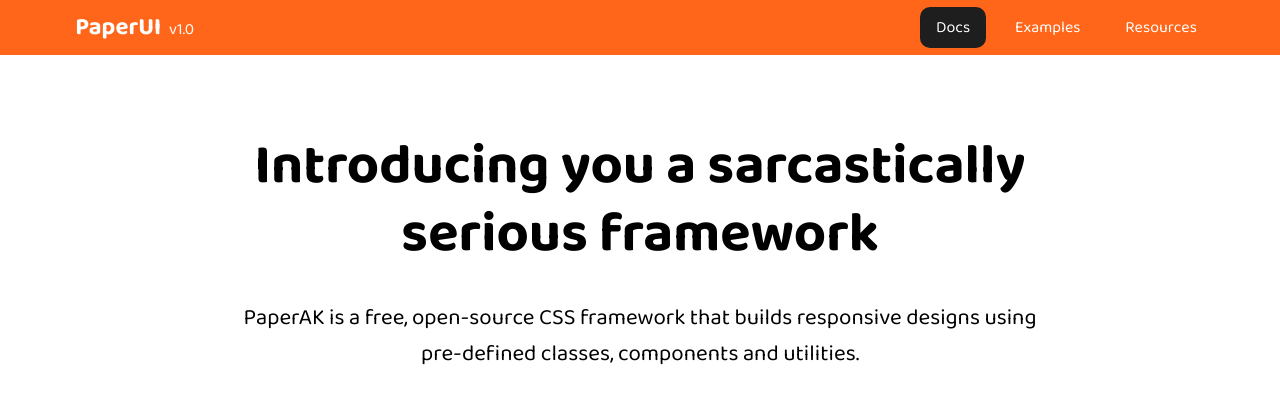
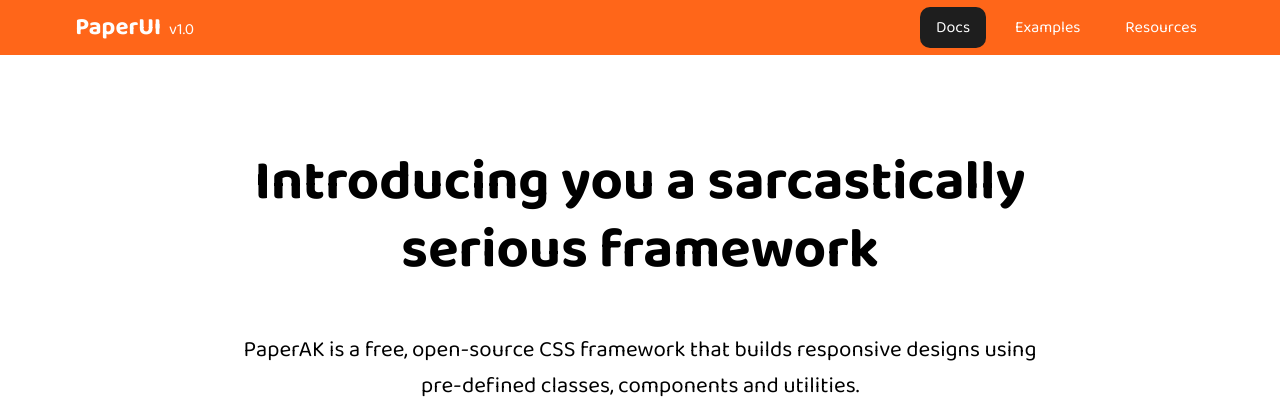
Before and after one commit to sakshamAK/component-library, a plain HTML site: page index.html in a window 1280 px wide. Shown: the top 414 px of the page. Drawn offline with Linux system fonts and the light colour scheme.

Commit message:
style: alignment imporved

```diff
--- a/style.css
+++ b/style.css
@@ -23,12 +23,15 @@
 .intro-title {
     font-size: calc(1.5rem + 2.5vw);
     line-height: 1.2em;
+    padding: 2vh;
     text-align: center;
+    margin-top: calc(1rem + 1vw);
 }
 
 .intro-subtitle {
     font-size: calc(1rem + 0.5vw);
     text-align: center;
+    /* padding:0 clamp(1rem, 1.5rem + 1vw, 3rem); */
 }
 
 .nav {
@@ -121,19 +124,15 @@
 
 #logo {
     height: 150px;
-    /* margin: 2rem; */
+    margin-top: 2rem;
 }
-@media screen and (min-width: 309px){
-    .intro-title{
-        margin-top: calc(1rem + 1vw);
-    }
 
-}
 @media screen and (min-width: 570px){
     .intro-subtitle{
         padding:0 clamp(1rem, 1.5rem + 1vw, 3rem);
     }
 }
+
 @media screen and (min-width: 530px){
     #logo {
         margin: 2rem;
```
